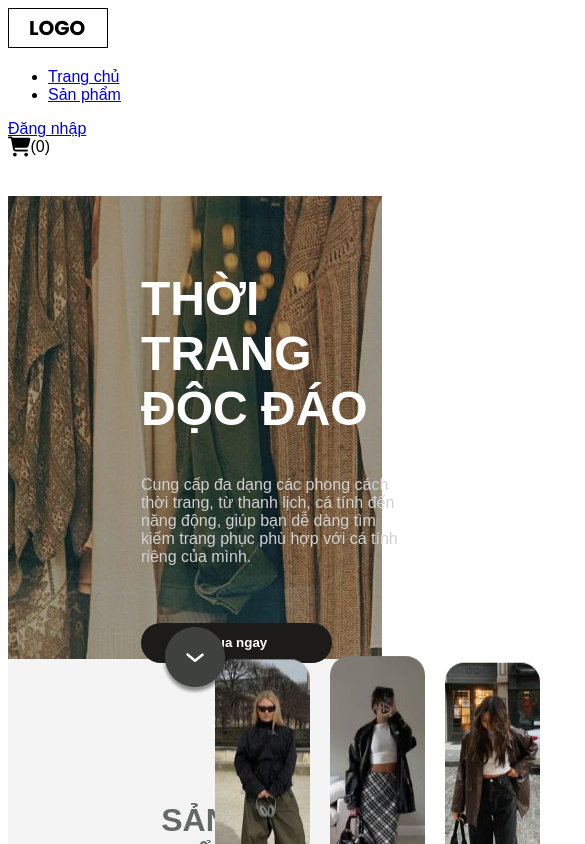
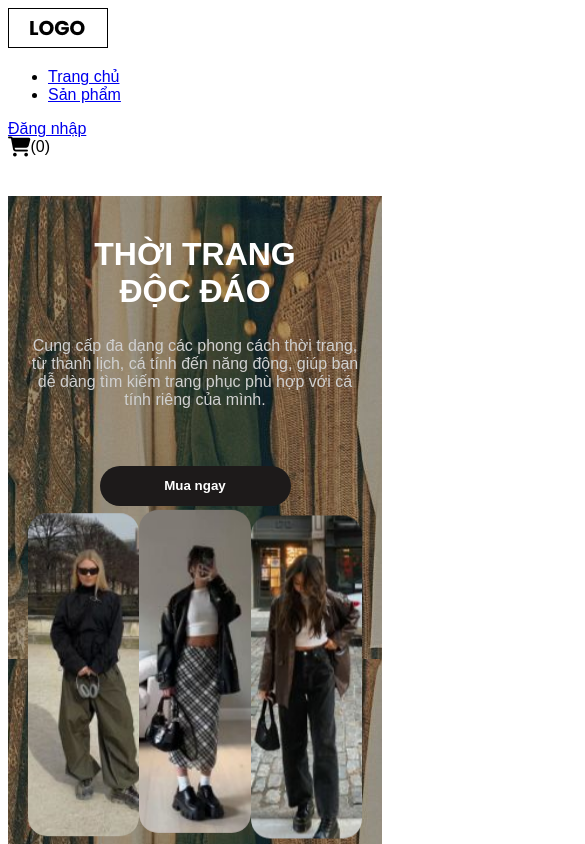
Before and after one commit to trieu1212/ecom-security-sql, a React (Create React App) app in the folder fe/: page / in a window 390 px wide. Shown: the top 844 px of the page, 585 px wide, since content can reach past the window. Built offline with nearby package versions, Linux system fonts and the light colour scheme; no server answers.

Commit message:
fix banner mobile ui

```diff
--- a/fe/src/components/Banner/Banner.css
+++ b/fe/src/components/Banner/Banner.css
@@ -82,3 +82,40 @@
     left:50%;
     transform:translateX(-50%);
 }
+
+@media (max-width: 768px) {
+    #banner {
+      height: auto;
+      padding: 20px;
+      flex-direction: column;
+    }
+
+    #banner .row {
+      flex-direction: column;
+    }
+
+    #banner .box-left, #banner .box-right {
+      width: 100%;
+      padding: 0;
+      text-align: center;
+    }
+
+    #banner .box-left h2 {
+      font-size: 32px;
+      margin-top: 20px;
+    }
+
+    #banner .box-right {
+      padding: 0;
+    }
+
+    #banner .box-right img {
+      width: 100%;
+      margin: 10px 0;
+    }
+
+    #banner .to-bottom {
+      position: static;
+      margin-top: 20px;
+    }
+  }
```
